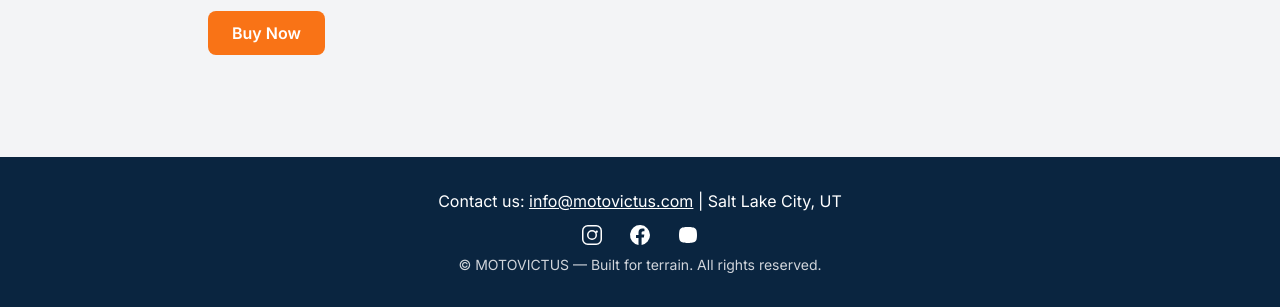
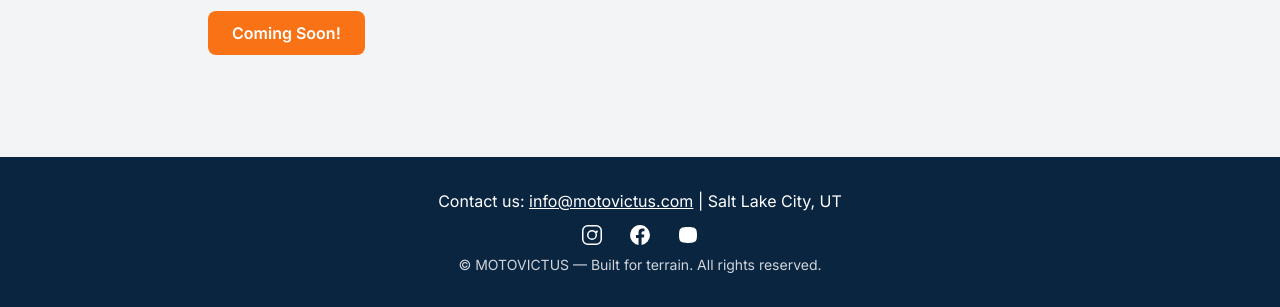
Before and after one commit to heit88/Website, a plain HTML site: page product-map-switch.html in a window 1280 px wide. Shown: the part 1143-1450 px from the top of the page. Drawn offline with nearby package versions, Linux system fonts and the light colour scheme.

```diff
--- a/product-map-switch.html
+++ b/product-map-switch.html
@@ -31,7 +31,7 @@
 <img src="images/map-switch.jpg" alt="Map Switch Relocation" class="w-full aspect-square object-cover rounded mb-6">
 <h1 class="text-3xl font-bold mb-4">Map Switch Relocation</h1>
 <p class="text-lg mb-6">Our Map Switch Relocation kit repositions your map switch for quick access, making terrain adjustments faster and easier.</p>
-<a href="#" class="bg-[#f97316] text-white px-6 py-3 rounded-lg font-semibold hover:bg-orange-600">Buy Now</a>
+<a href="#" class="bg-[#f97316] text-white px-6 py-3 rounded-lg font-semibold hover:bg-orange-600">Coming Soon!</a>
 </main>
 
 
```
Also changed, not shown: product-enduro-clutch.html (+4 -1 lines), product-victus-lever.html (+1 -1 lines).
